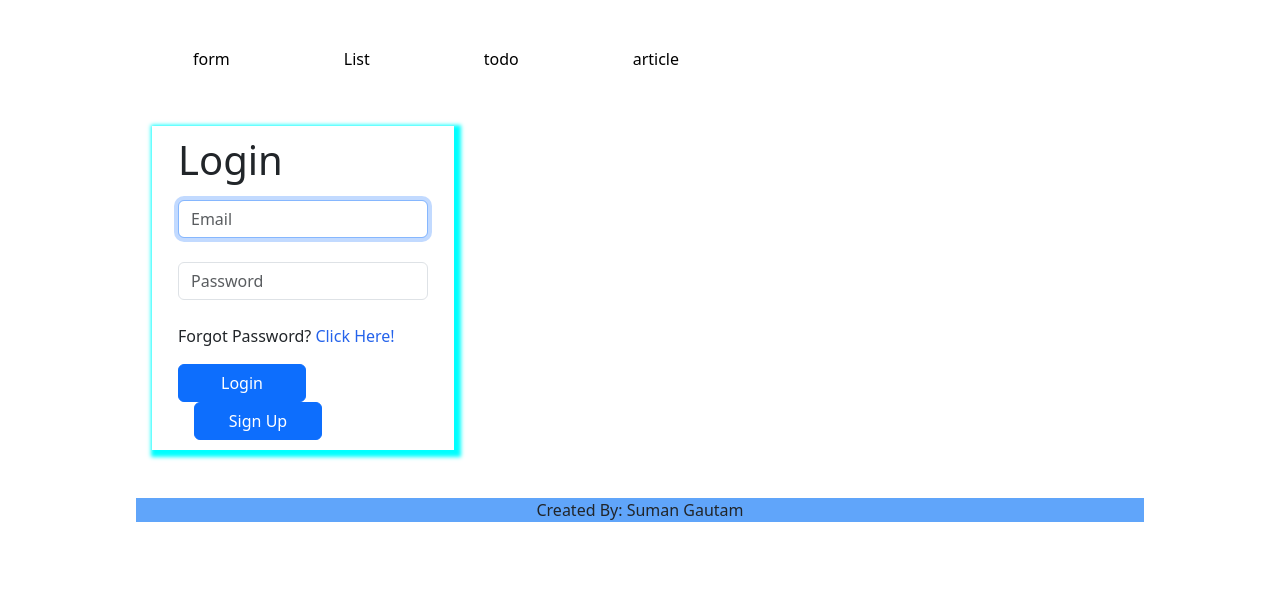
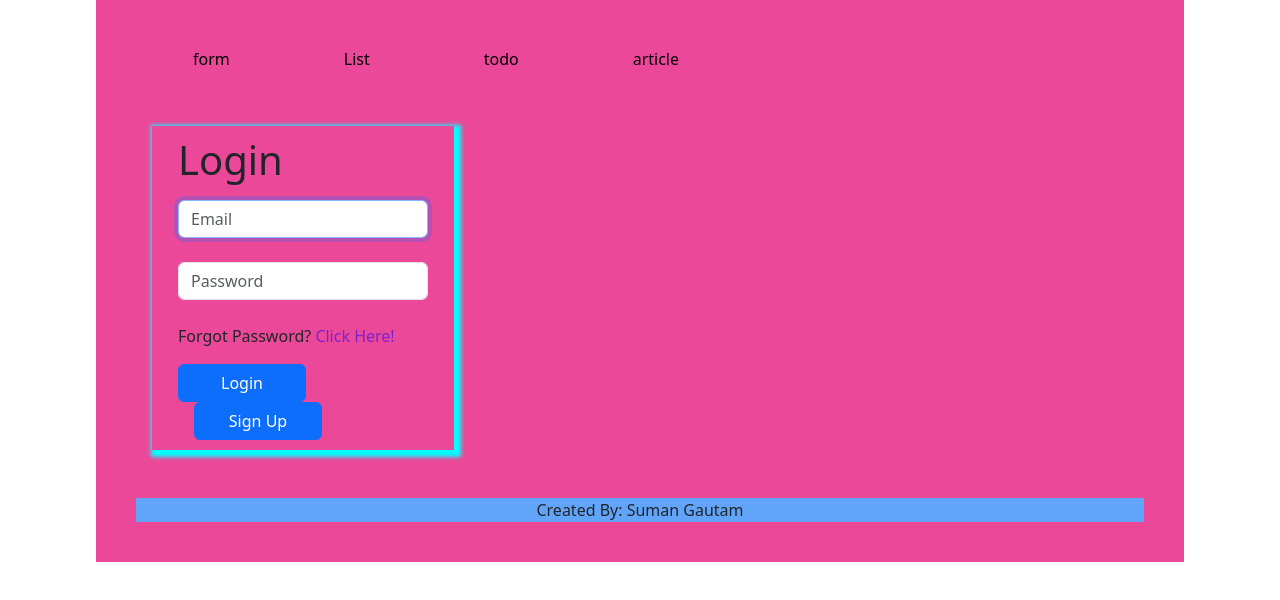
Before and after one commit to Sumangotame/Reactpractice, a React (Vite) app: page /root in a window 1280 px wide. Shown: the top 600 px of the page. Built offline with nearby package versions, Linux system fonts and the light colour scheme.

Commit message:
added background color

```diff
--- a/src/components/Form.jsx
+++ b/src/components/Form.jsx
@@ -26,7 +26,7 @@ const Form = () => {
                     <form className="formexp">
                         {action === 'Login' ? (<><input type="text" name="email" id="email" className="form-control" autoFocus onChange={(e) => setEmail(e.target.value)} value={email} placeholder="Email" /><br />
                             <input type="password" name="password" id="password" className="form-control" onChange={(e) => { setPassword(e.target.value) }} value={password} placeholder="Password" /><br /><div className="forgot-password">
-                                <p>Forgot Password? <span className="cursor-pointer text-blue-600">Click Here!</span></p>
+                                <p>Forgot Password? <span className="cursor-pointer text-purple-700">Click Here!</span></p>
                             </div></>) : (<> <input type="text" name="user" id="user" className="form-control" autoFocus onChange={(e) => setUser(e.target.value)} value={user} placeholder="User Name" /><br /><input type="text" name="email" id="email" className="form-control" onChange={(e) => setEmail(e.target.value)} value={email} placeholder="Email" /><br />
                                 <input type="password" name="password" id="password" className="form-control" onChange={(e) => { setPassword(e.target.value) }} value={password} placeholder="Password" /><br /><input type="password" name="confirm-password" id="confirm-password" className="form-control" onChange={(e) => { setConfirmPassword(e.target.value) }} value={confirmPassword} placeholder="Confirm Password" /><br />
                             </>)}
--- a/src/components/layouts/Layout.jsx
+++ b/src/components/layouts/Layout.jsx
@@ -13,7 +13,7 @@ function Layout() {
         // // }
         // )
         return (
-                <><div className="mx-24 p-10 w-auto">
+                <><div className="mx-24 p-10 w-auto bg-pink-500">
                         <Header />
                         {location.pathname === "/" && (<div>
                                 <h1>Welcome to the Homepage</h1>
```
